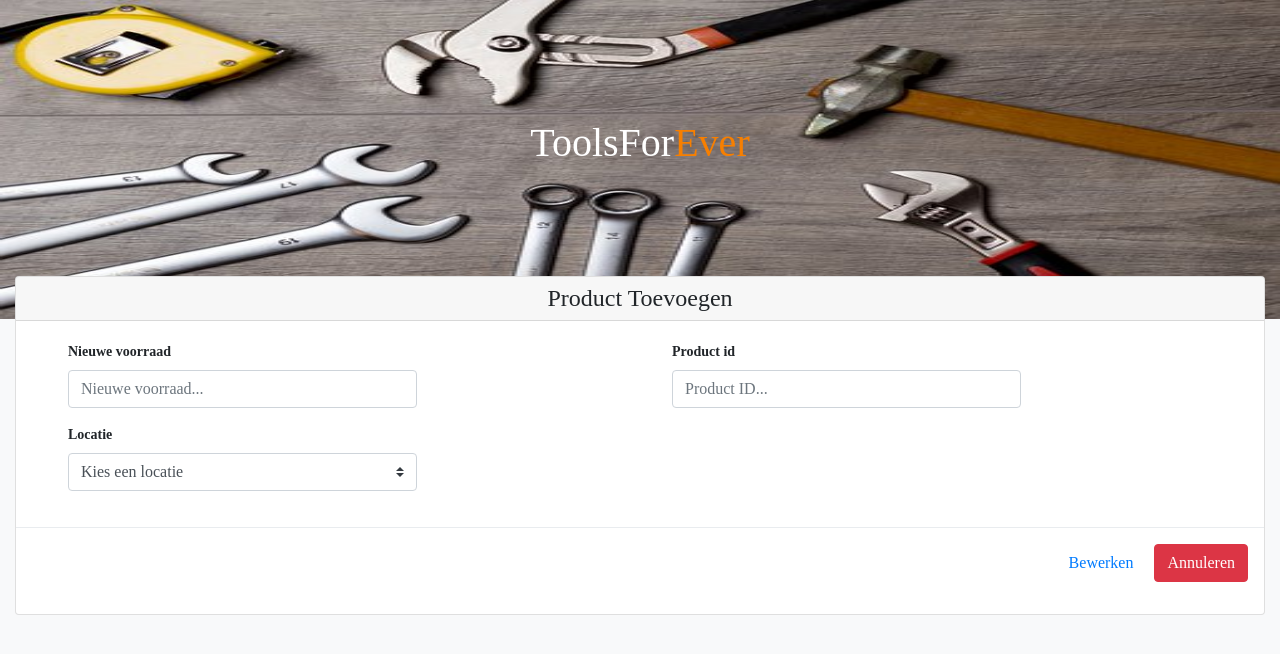
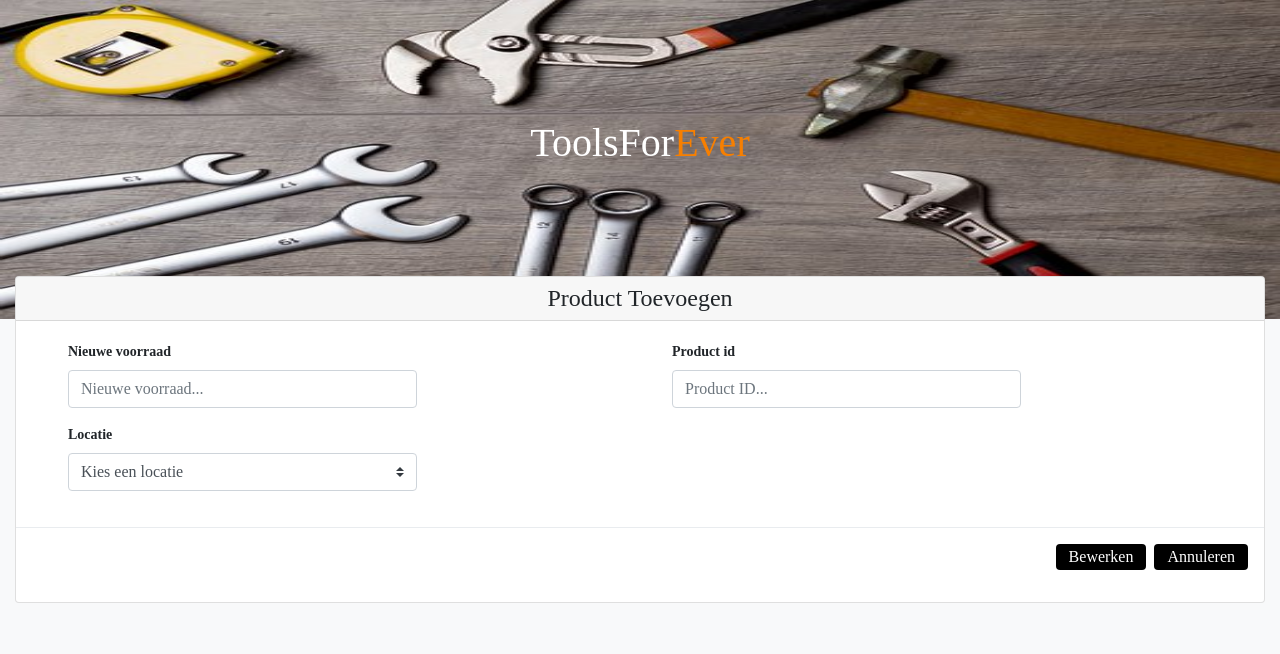
Before and after one commit to TsukioAkira/toolsforever, a PHP site: page /bewerken.php in a window 1280 px wide. Shown: the part 71-725 px from the top of the page. Run offline with PHP 8.4, Linux system fonts and the light colour scheme.

Commit message:
everything works

```diff
--- a/bewerken.php
+++ b/bewerken.php
@@ -1,14 +1,21 @@
 <?php
 include "db/connection.php";
 if(isset($_POST["FormPostEdit"])) {
+
     function updatevoorraad($connect) {
+
         $productvoorraad = $_POST['Productvoorraad'];
         $productid = $_POST['Productid'];
         $locatie = $_POST['Locatie'];
 
+//
+//        $sql = 'UPDATE voorraadgegevens SET productvoorraad = ' . $productvoorraad . ' WHERE productid = ' . $productid . ' AND locatienaam = ' . $locatie;
+//
+//        $connect->query($sql);
+
         $stmt = $connect->prepare("UPDATE voorraadgegevens SET productvoorraad = (?) WHERE productid = (?) AND locatienaam = (?)");
 
-        $stmt->bind_param("sss", $productvoorraad, $productid, $locatie);
+        $stmt->bind_param("iis", $productvoorraad, $productid, $locatie);
 
         $stmt->execute();
         $stmt->close();
@@ -100,8 +107,8 @@ if(isset($_POST["FormPostEdit"])) {
 
             </div>
             <div class="modal-footer">
-                <a id="FormPostEdit" name="FormPostEdit" type="submit" class="btn btn-default" href="voorraadsysteem.php">Bewerken</a>
-                <button type="button" class="btn btn-danger" data-dismiss="modal">Annuleren</button>
+                <a id="FormPostEdit" name="FormPostEdit" type="submit" class="btn btn-black" href="voorraadsysteem.php">Bewerken</a>
+                <button type="button" class="btn btn-black" data-dismiss="modal">Annuleren</button>
             </div>
         </form>
         <!-- /.modal-footer End -->
--- a/toevoegen.php
+++ b/toevoegen.php
@@ -169,8 +169,8 @@ include "db/connection.php";
 
                 </div>
                 <div class="modal-footer">
-                    <button id="FormPostAdd" name="FormPostAdd" type="submit" class="btn btn-default">Toevoegen</button>
-                    <button type="button" class="btn btn-danger" data-dismiss="modal">Annuleren</button>
+                    <button id="FormPostAdd" name="FormPostAdd" type="submit" class="btn btn-black">Toevoegen</button>
+                    <button type="button" class="btn btn-black" data-dismiss="modal">Annuleren</button>
                 </div>
             </form>
             <!-- /.modal-footer End -->
--- a/verwijder.php
+++ b/verwijder.php
@@ -121,8 +121,8 @@ if(isset($_POST["FormPostDelete"])) {
 
             </div>
             <div class="modal-footer">
-                <button id="FormPostDelete" name="FormPostDelete" type="submit" class="btn btn-default">Verwijderen</button>
-                <button type="button" class="btn btn-danger" data-dismiss="modal">Annuleren</button>
+                <button id="FormPostDelete" name="FormPostDelete" type="submit" class="btn btn-black">Verwijderen</button>
+                <button type="button" class="btn btn-black" data-dismiss="modal">Annuleren</button>
             </div>
         </form>
         <!-- /.modal-footer End -->
```
Also changed, not shown: voorraadsysteem.php (+0 -8 lines).
